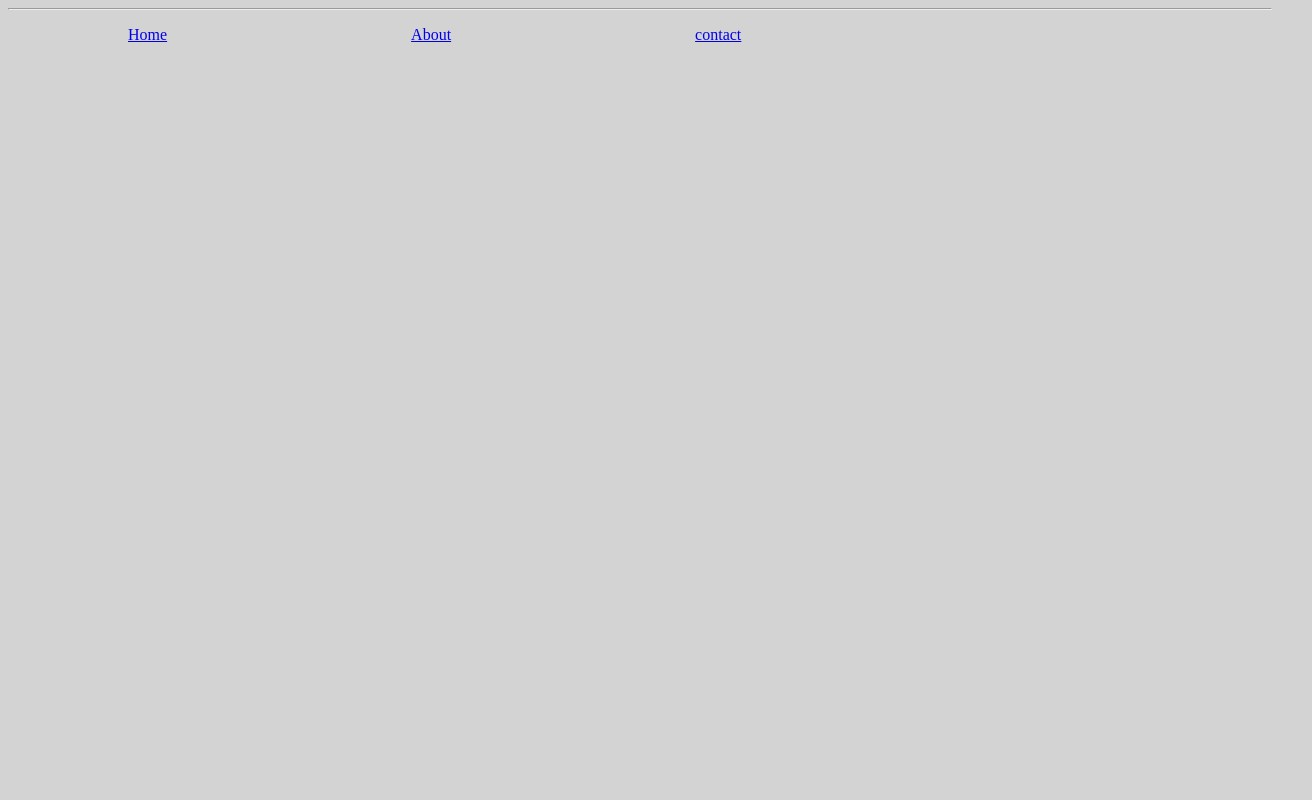
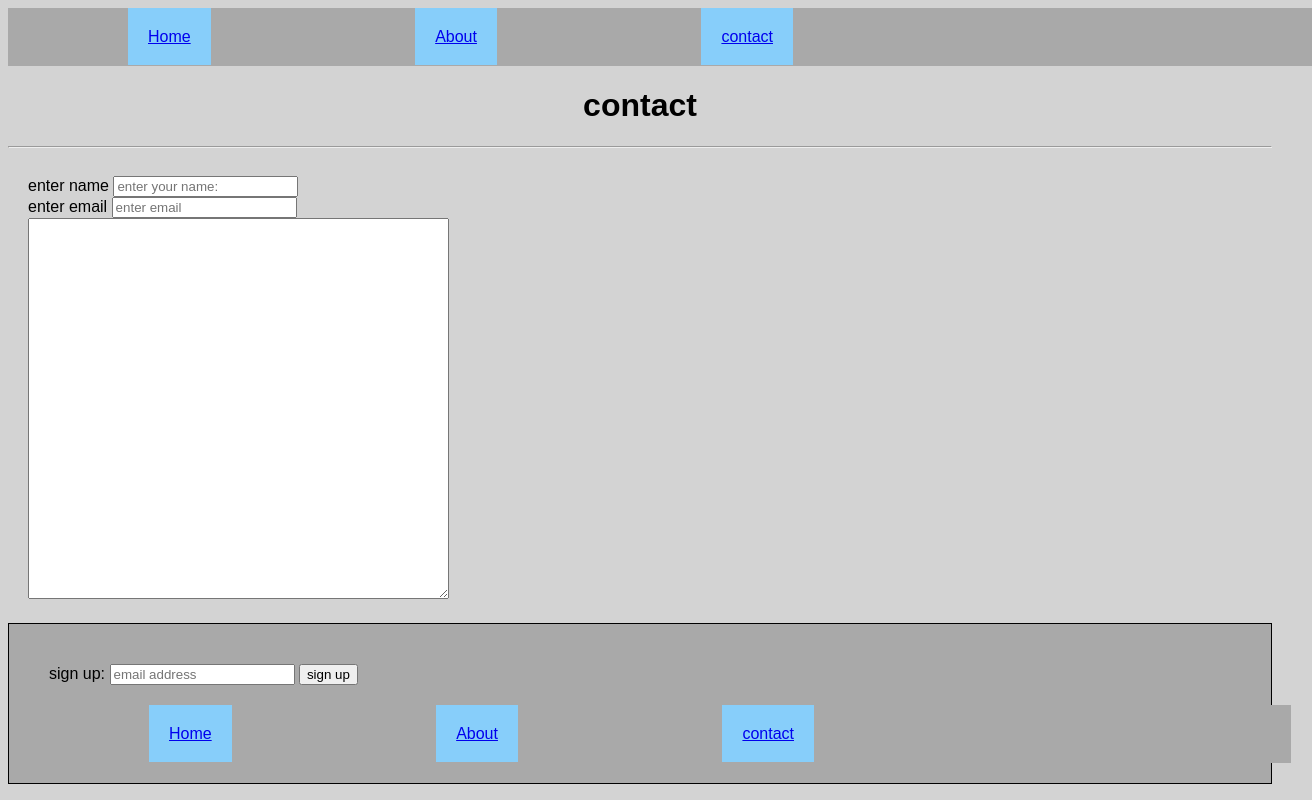
Before and after one commit to ezrathedev/ezrathedev.github.io, a plain HTML site: page contact.html in a window 1280 px wide. Shown: the whole page, 1312 px wide, since content can reach past the window. Drawn offline with Linux system fonts and the light colour scheme.

Commit message:
working on css

```diff
--- a/contact.html
+++ b/contact.html
@@ -7,19 +7,45 @@
     <title>contact</title>
 </head>
 <body>
+    <header>
+
+
+        <ul>
+            <li><a href="index.html" target="">Home</a></li>
+            <li><a href="about.html" target="">About</a></li>
+            <li><a href="contact.html" target="">contact</a></li>
+            </ul>
+                <!--put a logo here for the right cornner with a class-->
+    </header>
+    <h1>contact</h1>
     <hr>
-    <div>
-        <nav id='nava'>
-            <div>
-                <ul>
-                   <li><a href="index.html" target="">Home</a></li>
-                    <li><a href="about.html" target="">About</a></li>
-                    <li><a href="contact.html" target="">contact</a></li>
-                     <!--add a logo here to the top right cornner-->
-                    </ul>
+    <main>
+        <form action="process.js" method="GET">
+            <label for='fname'>enter name</label>
+            <input type="text" id="fname" name="fname" placeholder="enter your name: "> <br>
+            <label for="email">enter email</label>
+            <input type="text" id="email" name="email" placeholder="enter email"><br>
+            <textarea name="" id="" cols="50" rows="25"></textarea>
+        </form>
+    </main>
 
-            </div>
-        </nav>
+    <footer>
+        <form action="process.js" method="POST">
 
+
+            <label for="footer">sign up:</label>
+            <input type="text" id="footer" name="footer" placeholder="email address">
+            <label for='submit'></label>
+            <input type="submit" id="submit" name="submit" value="sign up">
+        </form>
+
+        <ul id="foot">
+            <li><a href="index.html" target="">Home</a></li>
+            <li><a href="about.html" target="">About</a></li>
+            <li><a href="contact.html" target="">contact</a></li>
+        </ul>
+
+
+    </footer>
 </body>
 </html>
--- a/style.css
+++ b/style.css
@@ -7,19 +7,28 @@ margin: auto;
  heading {
   background-color: darkgray;
   opacity: 50%;
+  width: 100%;
 
 }
 body {
 background-color: lightgray;
+font-family: sans-serif;
 }
-footer {
+footer{
+  background-color: darkgray;
+  padding: 20px;
+  margin: auto;
+  border: solid 1px black;
+
 
 }
 ul {
-  width: 50px
-  margin:0;
-  padding:0;
-
+  /* width: 50px; */
+  margin: 0px;
+  padding: 20px;
+  display: inline-block;
+  background-color: darkgray;
+  width: 100%;
 
 }
 img{
@@ -28,20 +37,29 @@ img{
   border: solid 2px violet;
   border-radius: 50%;
   background-position: center;
+  display: block;
 }
 li {
   display: inline;
   padding: 20px;
   margin: 100px;
+  background: lightskyblue;
+  cursor: pointer;
+}
+li:hover{
+  background-color: white;
+}
 
-
-}
-a:hover {
-  color: lightgray;
-  border: 1px solid;
-  border-style: hidden ;
-  background-color: aliceblue;
-}
 h1 , p {
   text-align: center;
 }
+form {
+  display: inline-block;
+  padding: 20px;
+}
+.list {
+  list-style-type: circle;
+}
+#foot ul{
+padding:50%;
+}
```
Also changed, not shown: about.html (+40 -0 lines), index.html (+25 -1 lines).
